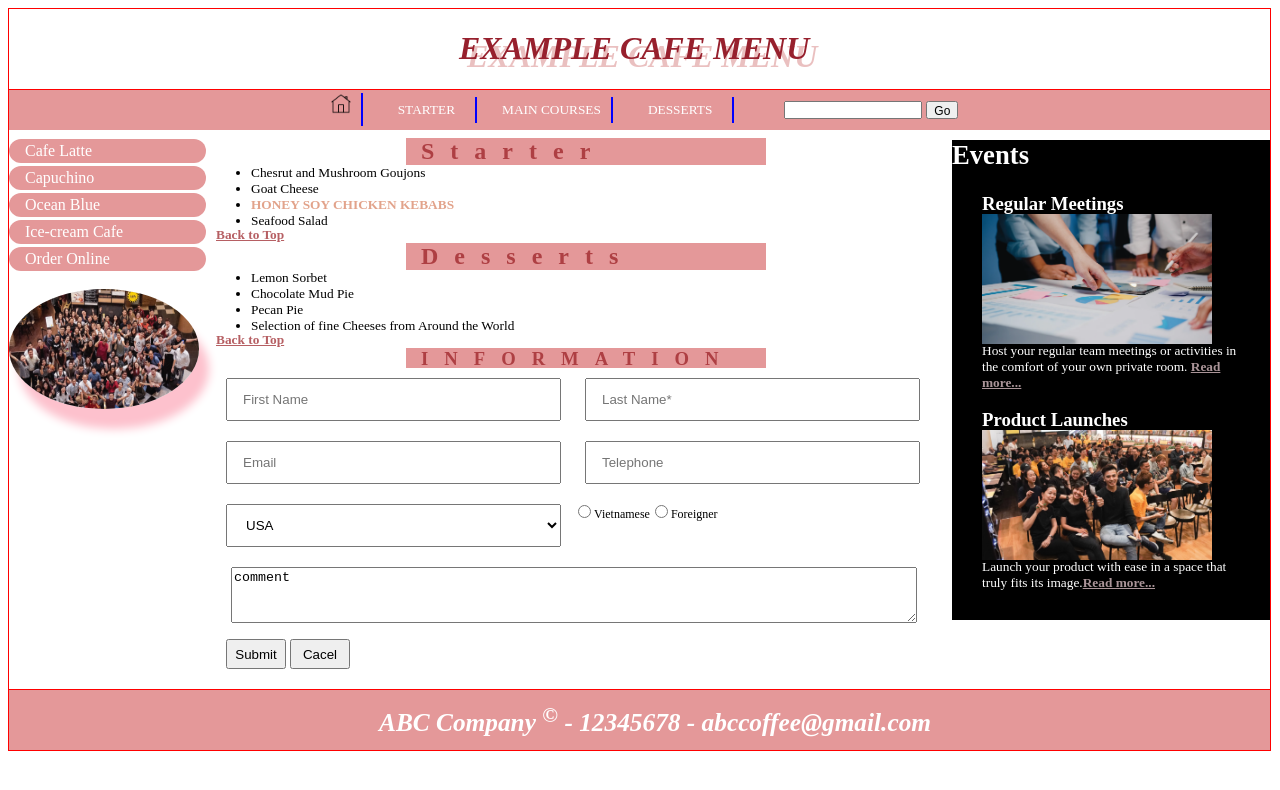
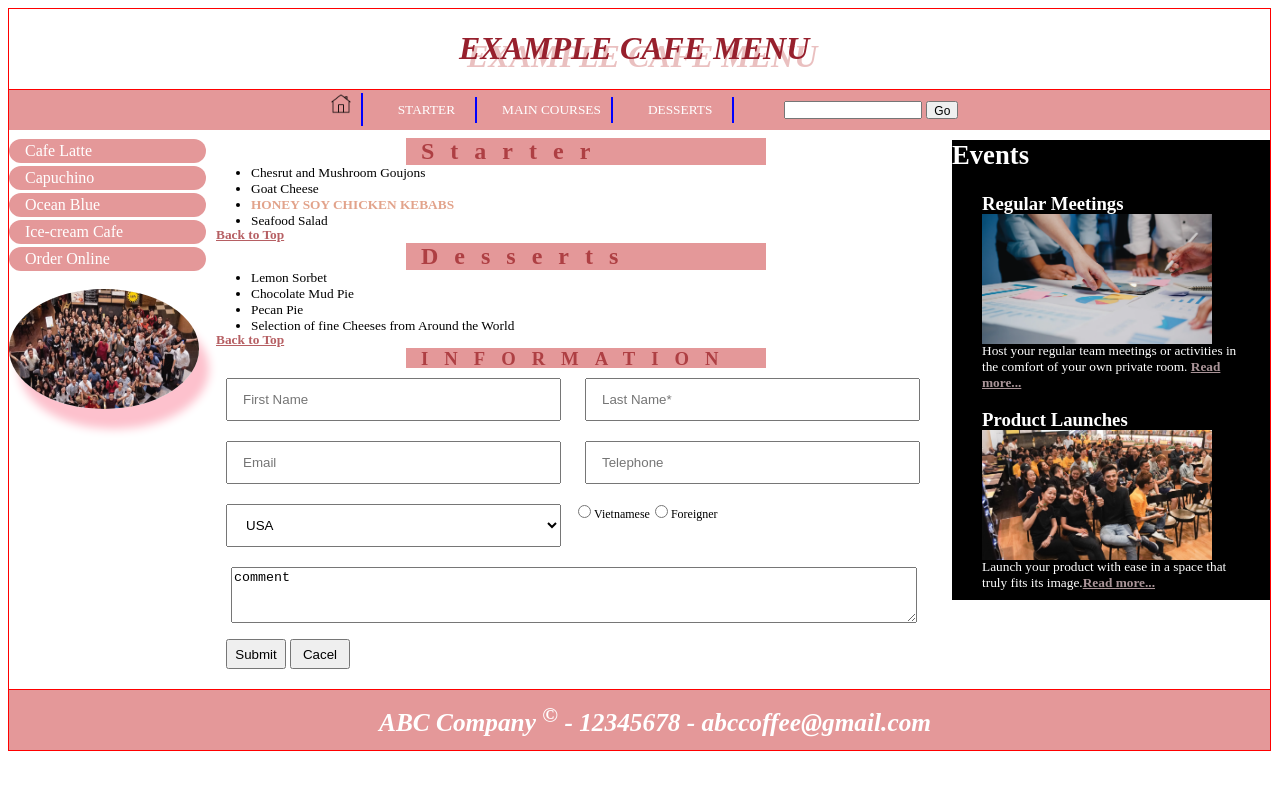
Before and after one commit to NamFnt/bai-3, a website: page index.html in a window 1280 px wide. Drawn offline with Linux system fonts and the light colour scheme.

Commit message:
Update index.html

```diff
--- a/index.html
+++ b/index.html
@@ -189,7 +189,7 @@
             background-color: black;
             color: white;
             width: 320px;
-            height: 480px;
+            height: 460px;
             margin-top: 10px;
             margin-left: 20px;
         }
```
